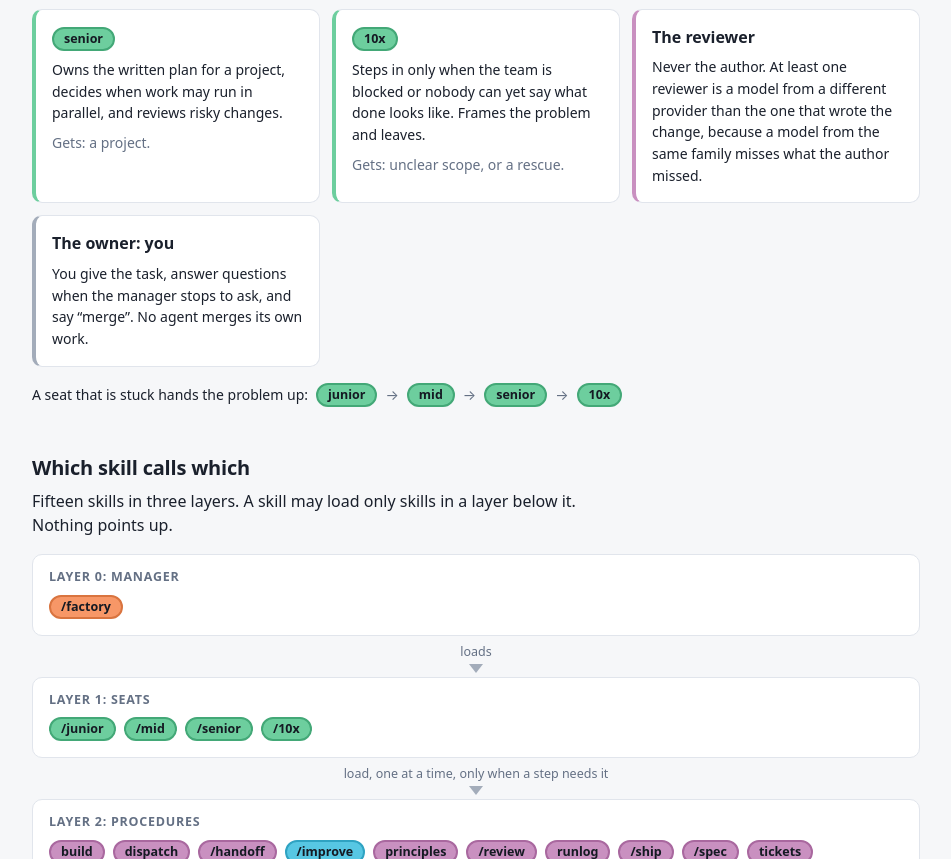
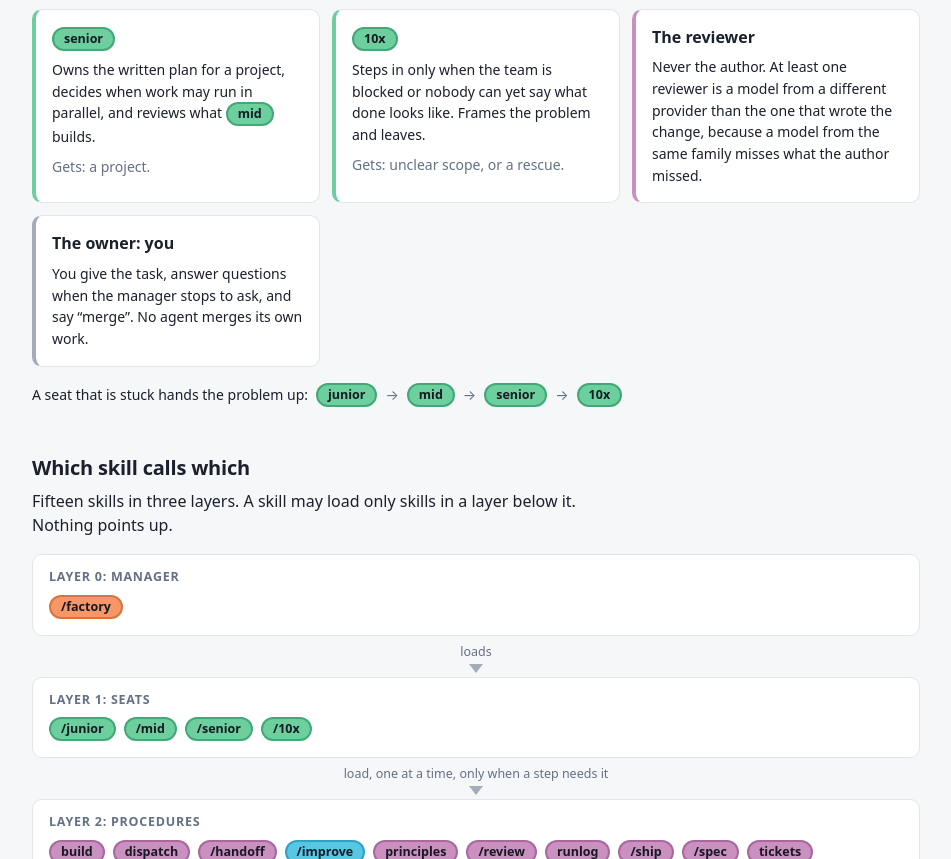
Before and after one commit to rishi23root/agent-skills, a plain HTML site: page docs/index.html in a window 1280 px wide. Shown: the part 1556-2415 px from the top of the page, without its empty margins (164-1115 px from the left). Drawn offline with Linux system fonts and the light colour scheme.

Commit message:
Review one seat above the author, under the review procedure
A change is now reviewed at the level of the seat one above its author:
a junior PR at mid level, a mid PR at senior level, a senior PR at 10x
level. Risk no longer picks the reviewer. It only adds voices.

The reviewer works under the review procedure at that level and loads no
seat skill, so it does not pick up a seat's duties (the spec gate,
starting workers, the merge gate). The brief's first line names the level
and the procedure. The level also sets the model's tier, and the model is
still at least as strong as the author's.

The recheck marks moved to review/recheck.md, unchanged, to keep the
review skill under its line limit. senior, mid, ship, sizing, council and
allocation now point to review instead of restating the old rule.

Co-Authored-By: Claude Fable 5.2 <noreply@anthropic.com>

```diff
--- a/docs/index.html
+++ b/docs/index.html
@@ -330,7 +330,7 @@
     </div>
     <div class="card" style="--c:var(--seat)">
       <h3><span class="sk s">senior</span></h3>
-      <p>Owns the written plan for a project, decides when work may run in parallel, and reviews risky changes.</p>
+      <p>Owns the written plan for a project, decides when work may run in parallel, and reviews what <span class="sk s">mid</span> builds.</p>
       <p class="gets">Gets: a project.</p>
     </div>
     <div class="card" style="--c:var(--seat)">
--- a/scripts/gate.mjs
+++ b/scripts/gate.mjs
@@ -84,7 +84,7 @@ check(6, 'open, not a draft, no conflicts', mergeOk, `state ${d.state}${d.isDraf
 
 console.log(`Merge gate for #${d.number} at ${head.slice(0, 10)}  ${d.url}`);
 for (const r of results) console.log(`  ${r.ok ? 'PASS' : 'FAIL'}  ${r.n}. ${r.name}: ${r.detail}`);
-console.log('  ----  1, 4 and 7 are confirmed by the seat that owns the gate: proof covers the diff, no open findings, other-provider review and every voice the review called for.');
+console.log('  ----  1, 4 and 7 are confirmed by the seat that owns the gate: proof covers the diff, no open findings, other-provider review at the level one seat above the author, and every voice the review called for.');
 const ok = results.every((r) => r.ok);
 console.log(ok ? 'Checked conditions hold. This script does not merge.' : 'Gate not met. Leave the PR open.');
 process.exit(ok ? 0 : 1);
```
Also changed, not shown: docs/skill-graph.html (+1 -1 lines), scripts/site.template.html (+1 -1 lines), 16 other files.
